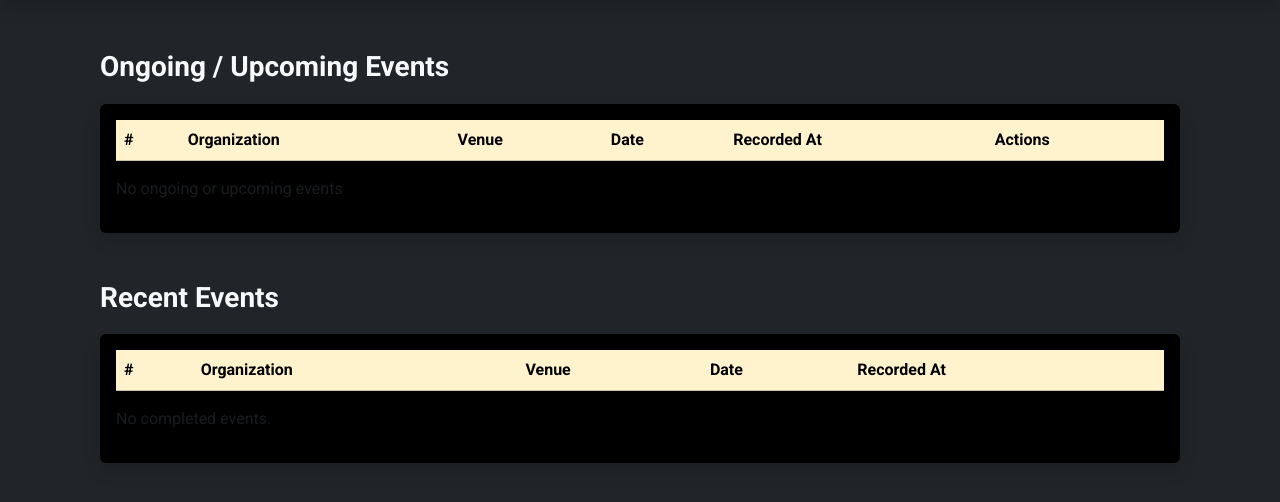
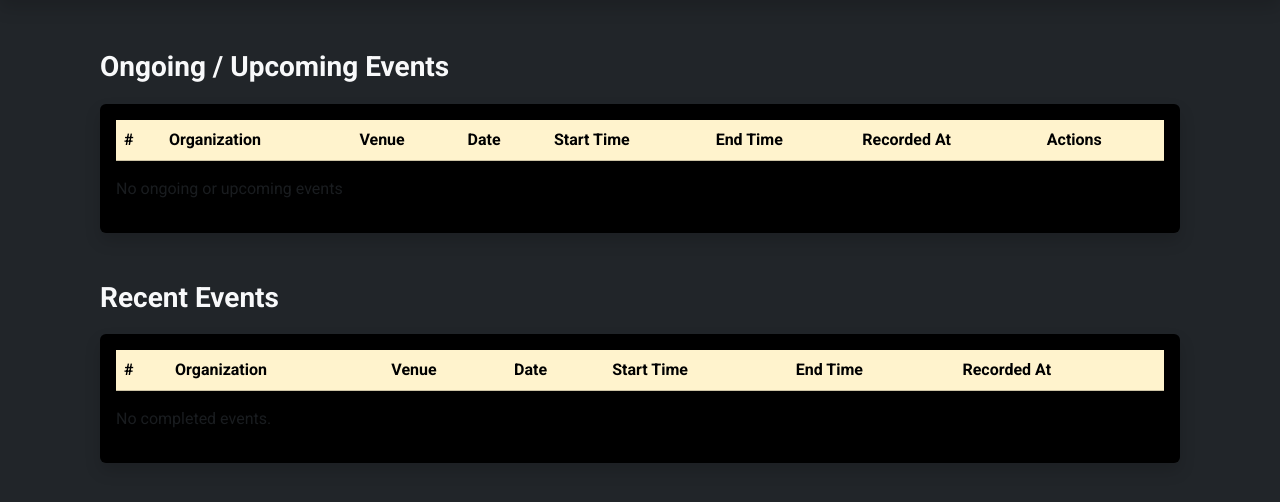
Before and after one commit to efondo-aaronkyle/Event-Tracker, a Flask app: page /event_history in a window 1280 px wide. Shown: the part 70-572 px from the top of the page. Run offline with Flask 3, Linux system fonts and the light colour scheme; the visitor is signed in with stand-in values (Sample User, id 1); data that the repository does not hold is empty.

Commit message:
apply start and end time

```diff
--- a/app.py
+++ b/app.py
@@ -44,6 +44,8 @@ def init_db():
                         org_name TEXT NOT NULL,
                         venue TEXT NOT NULL,
                         date TEXT NOT NULL,
+                        start_time TEXT NOT NULL,
+                        end_time TEXT NOT NULL,
                         created_at TIMESTAMP DEFAULT CURRENT_TIMESTAMP,
                         status TEXT DEFAULT 'pending'
                 )
@@ -296,13 +298,16 @@ def event_history():
         equipment = cursor.fetchall()
 
         for i, event in enumerate(ongoing_events):
+                event_dict = dict(event)
+                event_dict['start_time'] = datetime.strptime(event_dict['start_time'], "%H:%M").strftime("%I:%M %p")
+                event_dict['end_time'] = datetime.strptime(event_dict['end_time'], "%H:%M").strftime("%I:%M %p")
                 cursor.execute("""
                         SELECT equipment_id AS id, quantity FROM reserved_equipment
                         WHERE event_id = ?
                 """, (event['id'], ))
                 equipment_list = cursor.fetchall()
-                ongoing_events[i] = dict(event)
-                ongoing_events[i]['equipment_list'] = [dict(row) for row in equipment_list]
+                event_dict['equipment_list'] = [dict(row) for row in equipment_list]
+                ongoing_events[i] = event_dict
 
         equipment_with_avail = []
         for eq in equipment:
@@ -313,6 +318,13 @@ def event_history():
             equipment_with_avail.append(eq_dict)
 
     return render_template("event_history.html", ongoing_events=ongoing_events, done_events=done_events, venues=venues, equipment=equipment_with_avail, all_equipment=equipment_with_avail)
+
+@app.template_filter('format_time_ampm')
+def format_time_ampm(value):
+        try:
+                return datetime.strptime(value, "%H:%M").strftime("%I:%M %p")
+        except:
+                return value
 
 @app.route("/mark_done/<int:event_id>", methods=["POST"])
 def mark_done(event_id):
@@ -358,6 +370,8 @@ def edit_event(event_id):
             new_org = request.form.get("org_name")
             new_venue_id = request.form.get("venue")
             new_date = request.form.get("date")
+            new_start_time = request.form.get("start_time")
+            new_end_time = request.form.get("end_time")
 
             cursor.execute("SELECT name FROM venues WHERE id = ?", (new_venue_id,))
             venue_row = cursor.fetchone()
@@ -366,9 +380,9 @@ def edit_event(event_id):
             new_venue_name = venue_row['name']
 
             cursor.execute("""
-                UPDATE event_history SET org_name = ?, venue = ?, date = ?
+                UPDATE event_history SET org_name = ?, venue = ?, date = ?, start_time = ?, end_time = ?
                 WHERE id = ?
-            """, (new_org, new_venue_name, new_date, event_id))
+            """, (new_org, new_venue_name, new_date, new_start_time, new_end_time, event_id))
 
             cursor.execute("DELETE FROM reserved_equipment WHERE event_id = ?", (event_id,))
 
@@ -434,6 +448,8 @@ def schedule_venue():
                 if request.method == 'POST':
                         venue_id = request.form['venue_id']
                         event_date = request.form['event_date']
+                        start_time = request.form['start_time']
+                        end_time = request.form['end_time']
 
                         cursor.execute("SELECT name FROM venues WHERE id = ?", (venue_id,))
                         venue_row = cursor.fetchone()
@@ -443,9 +459,9 @@ def schedule_venue():
                         venue_name = venue_row['name']
 
                         cursor.execute("""
-                                INSERT INTO event_history (org_name, venue, date, status)
-                                VALUES (?, ?, ?, 'pending')
-                        """, (session['username'], venue_name, event_date))
+                                INSERT INTO event_history (org_name, venue, date, start_time, end_time, status)
+                                VALUES (?, ?, ?, ?, ?, 'pending')
+                        """, (session['username'], venue_name, event_date, start_time, end_time))
 
                         cursor.execute("SELECT last_insert_rowid()")
                         event_id = cursor.fetchone()[0]
@@ -485,7 +501,14 @@ def view_bookings():
                         WHERE org_name = ? AND date >= ? AND status != 'done'
                         ORDER BY date ASC
                 """, (org_name, today))
-                upcoming_events = cursor.fetchall()
+                events = cursor.fetchall()
+
+                upcoming_events = []
+                for event in events:
+                        event_dict = dict(event)
+                        event_dict['start_time'] = datetime.strptime(event_dict['start_time'], "%H:%M").strftime("%I:%M %p")
+                        event_dict['end_time'] = datetime.strptime(event_dict['end_time'], "%H:%M").strftime("%I:%M %p")
+                        upcoming_events.append(event_dict)
 
         return render_template("view_bookings.html", upcoming_events=upcoming_events)
 
@@ -518,9 +541,12 @@ def get_events():
 
                         event_list = []
                         for event in events:
+                                start_datetime = f"{event['date']}T{event['start_time']}:00"
+                                end_datetime = f"{event['date']}T{event['end_time']}:00"
                                 event_list.append({
                                         "title": f"{event['org_name']} - {event['venue']}",
-                                        "start": event['date']
+                                        "start": start_datetime,
+                                        "end": end_datetime
                                 })
 
                         return jsonify(event_list)
@@ -531,21 +557,27 @@ def get_events():
 @app.route("/recent_events")
 def recent_events():
         with sqlite3.connect(DATABASE) as connection:
+                connection.row_factory = sqlite3.Row
                 cursor = connection.cursor()
                 cursor.execute("""
-                        SELECT id, org_name, date, venue
+                        SELECT id, org_name, date, venue, start_time, end_time
                         FROM event_history
                         ORDER BY date DESC
                         LIMIT 6
                 """)
                 rows = cursor.fetchall()
 
-        events = [{
-                'id': row[0],
-                'title': row[1],
-                'start': row[2],
-                'venue': row[3]
-        } for row in rows]
+        events = []
+        for row in rows:
+                start_datetime = f"{row['date']} {row['start_time']}"
+                end_datetime = f"{row['date']} {row['end_time']}"
+                events.append({
+                        'id': row['id'],
+                        'title': row['org_name'],
+                        'venue': row['venue'],
+                        'start': start_datetime,
+                        'end': end_datetime
+                })
 
         return jsonify(events)
 
--- a/templates/dashboard.html
+++ b/templates/dashboard.html
@@ -99,7 +99,6 @@
         <div class="mt-5">
             <h3 class="text-light mb-4">Recent Scheduled Events</h3>
             <div class="row row-cols-1 row-cols-md-3 g-4" id="recent-events-container">
-
             </div>
         </div>
     </main>
--- a/templates/event_history.html
+++ b/templates/event_history.html
@@ -24,6 +24,8 @@
                             <th class="fw-bold" scope="col">Organization</th>
                             <th class="fw-bold" scope="col">Venue</th>
                             <th class="fw-bold" scope="col">Date</th>
+                            <th class="fw-bold" scope="col">Start Time</th>
+                            <th class="fw-bold" scope="col">End Time</th>
                             <th class="fw-bold" scope="col">Recorded At</th>
                             <th class="fw-bold" scope="col">Actions</th>
                         </tr>
@@ -35,6 +37,8 @@
                             <td>{{ event['org_name'] }}</td>
                             <td>{{ event['venue'] }}</td>
                             <td>{{ event['date'] }}</td>
+                            <td>{{ event['start_time'] }}</td>
+                            <td>{{ event['end_time'] }}</td>
                             <td>{{ event['created_at'] }}</td>
                             <td class="d-flex gap-1">
                                 <button class="btn btn-sm btn-outline-info fw-bold" data-bs-toggle="modal" data-bs-target="#editEventModal{{ event['id'] }}">Edit</button>
@@ -72,6 +76,14 @@
                                                 <label class="form-label fw-bold">Date</label>
                                                 <input type="date" class="form-control" name="date" value="{{ event['date'] }}" required>
                                             </div>
+                                            <div class="mb-3">
+                                                <label class="form-label fw-bold">Start Time</label>
+                                                <input type="time" class="form-control" name="start_time" value="{{ event['start_time'] }}" required>
+                                            </div>
+                                            <div class="mb-3">
+                                                <label class="form-label fw-bold">End Time</label>
+                                                <input type="time" class="form-control" name="end_time" value="{{ event['end_time'] }}" required>
+                                            </div>
                                             <hr class="text-white">
                                             <div class="mb-3">
                                                 <label class="form-label fw-bold text-warning">Edit Equipment</label>
@@ -108,11 +120,13 @@
                 <table class="table table-dark table-hover align-middle">
                     <thead class="table-warning text-dark">
                         <tr>
-                            <th>#</th>
-                            <th>Organization</th>
-                            <th>Venue</th>
-                            <th>Date</th>
-                            <th>Recorded At</th>
+                            <th class="fw-bold" scope="col">#</th>
+                            <th class="fw-bold" scope="col">Organization</th>
+                            <th class="fw-bold" scope="col">Venue</th>
+                            <th class="fw-bold" scope="col">Date</th>
+                            <th class="fw-bold" scope="col">Start Time</th>
+                            <th class="fw-bold" scope="col">End Time</th>
+                            <th class="fw-bold" scope="col">Recorded At</th>
                         </tr>
                     </thead>
                     <tbody>
@@ -122,6 +136,8 @@
                             <td>{{ event['org_name'] }}</td>
                             <td>{{ event['venue'] }}</td>
                             <td>{{ event['date'] }}</td>
+                            <td>{{ event['start_time'] | format_time_ampm }}</td>
+                            <td>{{ event['end_time'] | format_time_ampm }}</td>
                             <td>{{ event['created_at'] }}</td>
                         </tr>
                         {% endfor %}
--- a/templates/view_bookings.html
+++ b/templates/view_bookings.html
@@ -22,6 +22,8 @@
                         <th class="fw-bold" scope="col">#</th>
                         <th class="fw-bold" scope="col">Venue</th>
                         <th class="fw-bold" scope="col">Date</th>
+                        <th class="fw-bold" scope="col">Start Time</th>
+                        <th class="fw-bold" scope="col">End Time</th>
                         <th class="fw-bold" scope="col">Recorded At</th>
                     </tr>
                 </thead>
@@ -31,6 +33,8 @@
                         <td>{{ loop.index }}</td>
                         <td>{{ event['venue'] }}</td>
                         <td>{{ event['date'] }}</td>
+                        <td>{{ event['start_time'] }}</td>
+                        <td>{{ event['end_time'] }}</td>
                         <td>{{ event['created_at'] }}</td>
                     </tr>
                     {% endfor %}
```
Also changed, not shown: static/script.js (+11 -5 lines), templates/schedule_venue.html (+8 -0 lines).
